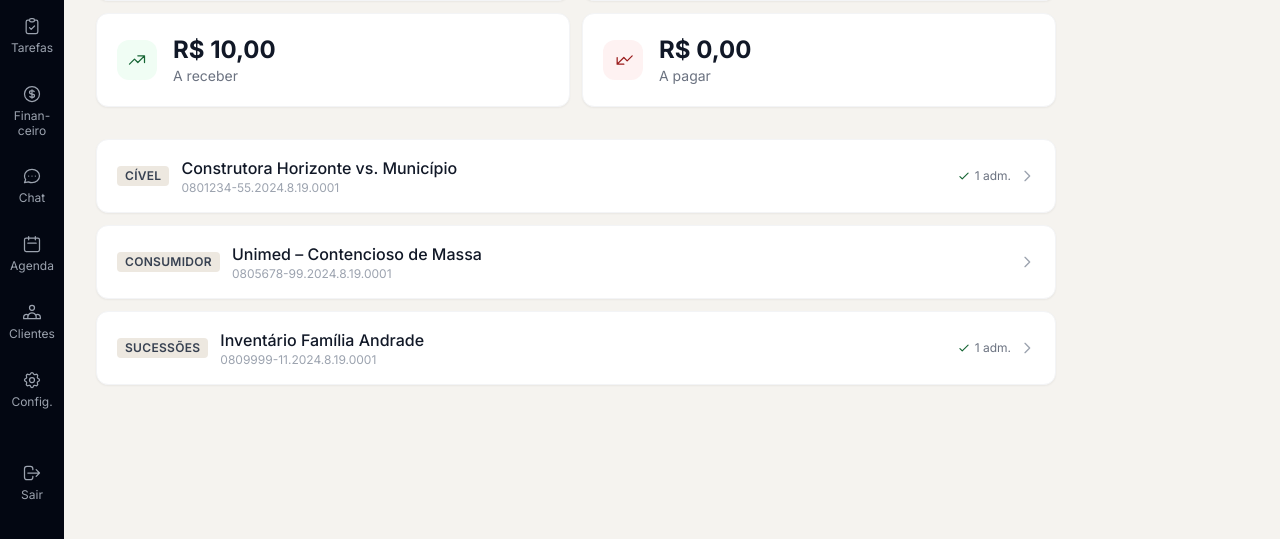
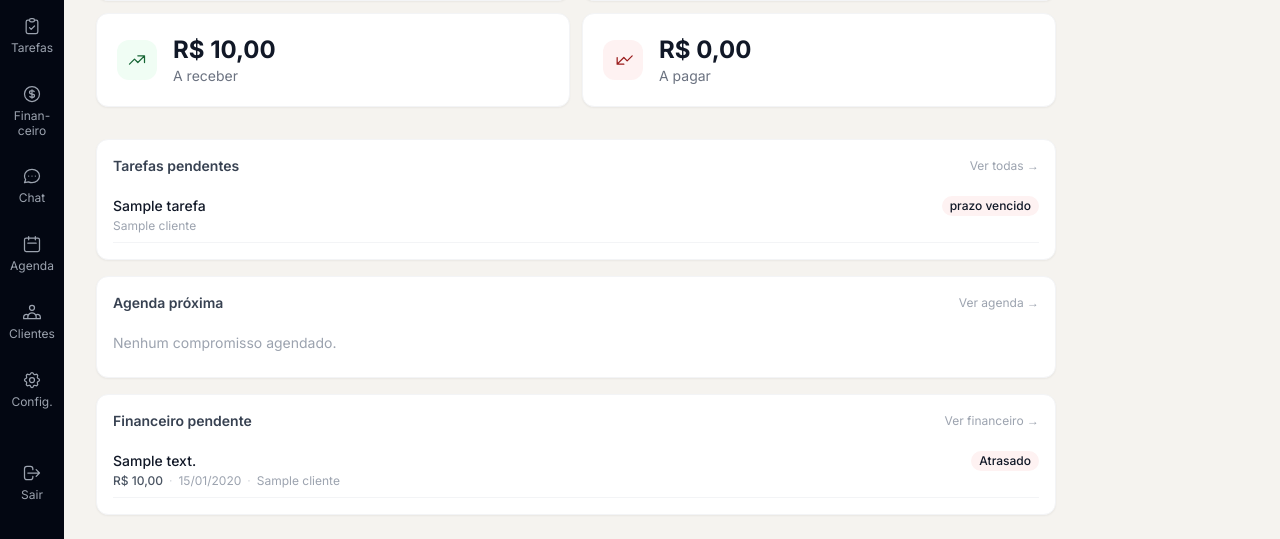
Before and after one commit to BrenoAlcaraz/alenziTech_sistemaAdvocacia, a Django app: page / in a window 1280 px wide. Shown: the part 366-905 px from the top of the page. Run offline with Django 5.2, Linux system fonts and the light colour scheme; a user stored in the database is signed in; tables that the repository leaves empty hold one stand-in row (values such as "Sample post"); parts of the project's set-up code (start-up, migrations or seed data) failed here and were passed over.

Commit message:
feat(dashboard): implementar listas reais
Co-Authored-By: Claude Sonnet 4.6 <noreply@anthropic.com>

```diff
--- a/apps/dashboard/views.py
+++ b/apps/dashboard/views.py
@@ -11,14 +11,6 @@ from apps.processos.models import Processo
 from apps.tarefas.models import Tarefa
 from apps.agenda.models import Compromisso
 from apps.financeiro.models import LancamentoFinanceiro
-
-
-# Dados temporários apenas para layout — substituir na Mini-etapa 3
-CASOS_MOCK = [
-    {"titulo": "Construtora Horizonte vs. Município", "numero": "0801234-55.2024.8.19.0001", "area": "CÍVEL", "adm_count": 1},
-    {"titulo": "Unimed – Contencioso de Massa", "numero": "0805678-99.2024.8.19.0001", "area": "CONSUMIDOR", "adm_count": 0},
-    {"titulo": "Inventário Família Andrade", "numero": "0809999-11.2024.8.19.0001", "area": "SUCESSÕES", "adm_count": 1},
-]
 
 
 def _formatar_moeda(valor):
@@ -62,9 +54,33 @@ def painel(request):
         "a_pagar": _formatar_moeda(a_pagar),
     }
 
+    tarefas_dashboard = (
+        Tarefa.objects.select_related("cliente", "processo", "responsavel")
+        .exclude(status="concluida")
+        .order_by("prazo", "-prioridade")[:5]
+    )
+
+    compromissos_dashboard = (
+        Compromisso.objects.select_related("cliente", "processo", "responsavel")
+        .filter(
+            status="agendado",
+            data_hora_inicio__date__gte=hoje,
+            data_hora_inicio__date__lte=hoje + timedelta(days=7),
+        )
+        .order_by("data_hora_inicio")[:5]
+    )
+
+    financeiro_dashboard = (
+        LancamentoFinanceiro.objects.select_related("cliente", "processo", "responsavel")
+        .filter(status="pendente")
+        .order_by("data_vencimento")[:5]
+    )
+
     return render(request, "dashboard/painel.html", {
         "resumo": resumo,
-        "casos": CASOS_MOCK,
+        "tarefas_dashboard": tarefas_dashboard,
+        "compromissos_dashboard": compromissos_dashboard,
+        "financeiro_dashboard": financeiro_dashboard,
         "plano_nome": "Mestre",
         "item_ativo": "painel",
     })
--- a/templates/dashboard/painel.html
+++ b/templates/dashboard/painel.html
@@ -100,34 +100,112 @@
 
 </div>
 
-{# ── Lista de casos — dados temporários apenas para layout ────────────────── #}
-<div class="flex flex-col gap-3">
-  {% for caso in casos %}
-    <div class="card px-5 py-4 flex items-center justify-between">
-      <div class="flex items-center gap-3 min-w-0">
-        <span class="badge-area flex-shrink-0">{{ caso.area }}</span>
-        <div class="min-w-0">
-          <p class="font-medium text-gray-900 truncate">{{ caso.titulo }}</p>
-          <p class="text-xs text-gray-400">{{ caso.numero }}</p>
+{# ── Listas reais — tarefas, agenda, financeiro ───────────────────────────── #}
+<div class="grid grid-cols-1 lg:grid-cols-3 gap-4">
+
+  {# Bloco 1 — Tarefas pendentes #}
+  <div class="card p-4 flex flex-col gap-3">
+    <div class="flex items-center justify-between">
+      <h2 class="text-sm font-semibold text-gray-700">Tarefas pendentes</h2>
+      <a href="{% url 'tarefas:quadro' %}" class="text-xs text-gray-400 hover:text-gray-600 transition-colors">Ver todas →</a>
+    </div>
+    <div class="flex flex-col">
+      {% for t in tarefas_dashboard %}
+        <div class="flex flex-col gap-0.5 py-2 border-b border-gray-100 last:border-0">
+          <div class="flex items-center justify-between gap-2">
+            <p class="text-sm font-medium text-gray-900 truncate">{{ t.titulo }}</p>
+            {% if t.prazo_urgente %}
+              <span class="flex-shrink-0 text-xs font-medium text-red-600 bg-red-50 px-2 py-0.5 rounded-full">{{ t.prazo_label }}</span>
+            {% elif t.prazo %}
+              <span class="flex-shrink-0 text-xs text-gray-500 bg-gray-100 px-2 py-0.5 rounded-full">{{ t.prazo_label }}</span>
+            {% else %}
+              <span class="flex-shrink-0 text-xs text-gray-400">sem prazo</span>
+            {% endif %}
+          </div>
+          {% if t.cliente %}
+            <p class="text-xs text-gray-400 truncate">{{ t.cliente.nome_razao_social }}</p>
+          {% elif t.processo %}
+            <p class="text-xs text-gray-400 truncate">{{ t.processo.titulo }}</p>
+          {% endif %}
         </div>
-      </div>
-      <div class="flex items-center gap-2 flex-shrink-0 ml-4">
-        {% if caso.adm_count > 0 %}
-          <span class="text-xs text-gray-500 flex items-center gap-1">
-            <svg class="w-3.5 h-3.5 text-juridico-verde" fill="none" viewBox="0 0 24 24" stroke="currentColor">
-              <path stroke-linecap="round" stroke-linejoin="round" stroke-width="2" d="M5 13l4 4L19 7"/>
-            </svg>
-            {{ caso.adm_count }} adm.
-          </span>
-        {% endif %}
-        <svg class="w-4 h-4 text-gray-400" fill="none" viewBox="0 0 24 24" stroke="currentColor">
-          <path stroke-linecap="round" stroke-linejoin="round" stroke-width="2" d="M9 5l7 7-7 7"/>
-        </svg>
-      </div>
+      {% empty %}
+        <p class="text-sm text-gray-400 py-2">Nenhuma tarefa pendente.</p>
+      {% endfor %}
     </div>
-  {% empty %}
-    {% include "components/empty_state.html" with mensagem="Nenhum caso disponível." %}
-  {% endfor %}
+  </div>
+
+  {# Bloco 2 — Agenda próxima #}
+  <div class="card p-4 flex flex-col gap-3">
+    <div class="flex items-center justify-between">
+      <h2 class="text-sm font-semibold text-gray-700">Agenda próxima</h2>
+      <a href="{% url 'agenda:index' %}" class="text-xs text-gray-400 hover:text-gray-600 transition-colors">Ver agenda →</a>
+    </div>
+    <div class="flex flex-col">
+      {% for c in compromissos_dashboard %}
+        <div class="flex flex-col gap-0.5 py-2 border-b border-gray-100 last:border-0">
+          <div class="flex items-center justify-between gap-2">
+            <p class="text-sm font-medium text-gray-900 truncate">{{ c.titulo }}</p>
+            <span class="flex-shrink-0 text-xs text-gray-500 bg-gray-100 px-2 py-0.5 rounded-full">{{ c.get_tipo_display }}</span>
+          </div>
+          <div class="flex items-center gap-1.5 flex-wrap">
+            {% if c.dia_inteiro %}
+              <p class="text-xs text-gray-400">{{ c.data_hora_inicio|date:"d/m/Y" }} — Dia inteiro</p>
+            {% else %}
+              <p class="text-xs text-gray-400">{{ c.data_hora_inicio|date:"d/m/Y H:i" }}</p>
+            {% endif %}
+            {% if c.cliente %}
+              <span class="text-xs text-gray-300">·</span>
+              <p class="text-xs text-gray-400 truncate">{{ c.cliente.nome_razao_social }}</p>
+            {% elif c.processo %}
+              <span class="text-xs text-gray-300">·</span>
+              <p class="text-xs text-gray-400 truncate">{{ c.processo.titulo }}</p>
+            {% endif %}
+          </div>
+        </div>
+      {% empty %}
+        <p class="text-sm text-gray-400 py-2">Nenhum compromisso agendado.</p>
+      {% endfor %}
+    </div>
+  </div>
+
+  {# Bloco 3 — Financeiro pendente #}
+  <div class="card p-4 flex flex-col gap-3">
+    <div class="flex items-center justify-between">
+      <h2 class="text-sm font-semibold text-gray-700">Financeiro pendente</h2>
+      <a href="{% url 'financeiro:index' %}?filtro=pendentes" class="text-xs text-gray-400 hover:text-gray-600 transition-colors">Ver financeiro →</a>
+    </div>
+    <div class="flex flex-col">
+      {% for l in financeiro_dashboard %}
+        <div class="flex flex-col gap-0.5 py-2 border-b border-gray-100 last:border-0">
+          <div class="flex items-center justify-between gap-2">
+            <p class="text-sm font-medium text-gray-900 truncate">{{ l.descricao }}</p>
+            {% if l.atrasado %}
+              <span class="flex-shrink-0 text-xs font-medium text-red-600 bg-red-50 px-2 py-0.5 rounded-full">Atrasado</span>
+            {% elif l.tipo == "receita" %}
+              <span class="flex-shrink-0 text-xs text-juridico-verde">{{ l.get_tipo_display }}</span>
+            {% else %}
+              <span class="flex-shrink-0 text-xs text-red-500">{{ l.get_tipo_display }}</span>
+            {% endif %}
+          </div>
+          <div class="flex items-center gap-1.5 flex-wrap">
+            <p class="text-xs font-medium text-gray-600">R$ {{ l.valor|floatformat:2 }}</p>
+            <span class="text-xs text-gray-300">·</span>
+            <p class="text-xs text-gray-400">{{ l.data_vencimento|date:"d/m/Y" }}</p>
+            {% if l.cliente %}
+              <span class="text-xs text-gray-300">·</span>
+              <p class="text-xs text-gray-400 truncate">{{ l.cliente.nome_razao_social }}</p>
+            {% elif l.processo %}
+              <span class="text-xs text-gray-300">·</span>
+              <p class="text-xs text-gray-400 truncate">{{ l.processo.titulo }}</p>
+            {% endif %}
+          </div>
+        </div>
+      {% empty %}
+        <p class="text-sm text-gray-400 py-2">Nenhum lançamento pendente.</p>
+      {% endfor %}
+    </div>
+  </div>
+
 </div>
 
 {% endblock %}
```
